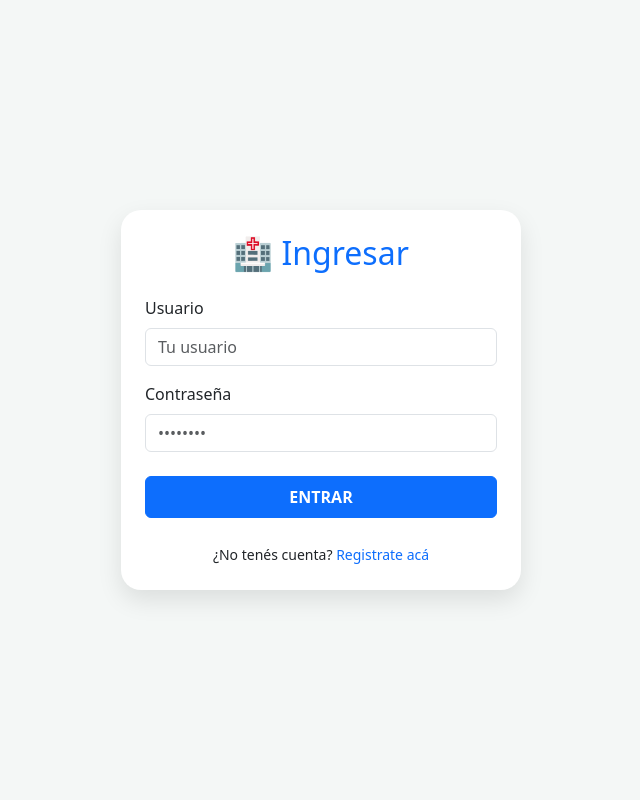
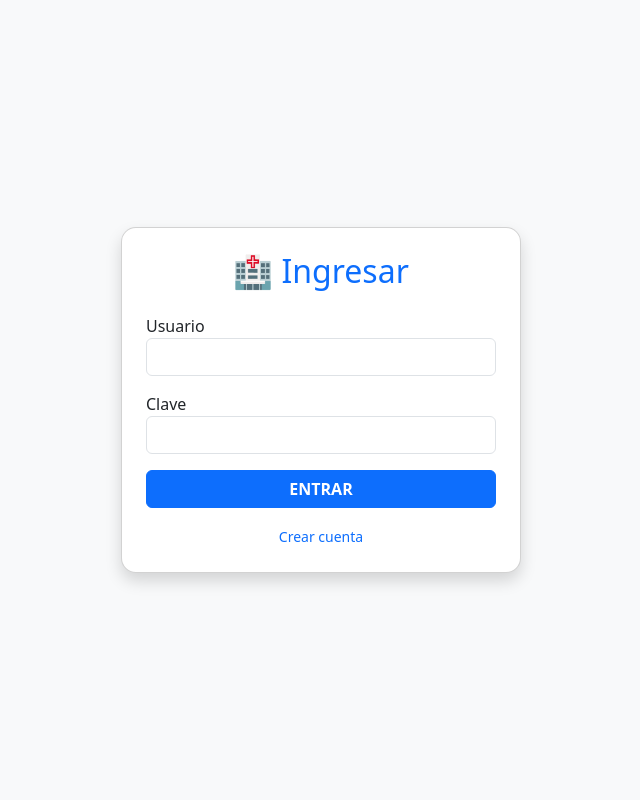
Before and after one commit to Pastormerlo/control-drenaje, a Flask app: page / in a window 1280 px wide. Shown: the whole page, without its empty margins (319-959 px from the left). Run offline with Flask 3, Linux system fonts and the light colour scheme; some libraries are stand-ins or nearby versions.

Commit message:
Add files via upload

```diff
--- a/templates/login.html
+++ b/templates/login.html
@@ -3,43 +3,32 @@
 <head>
     <meta charset="UTF-8">
     <meta name="viewport" content="width=device-width, initial-scale=1.0">
-    <title>Login - Control Salud</title>
+    <title>Login - Salud</title>
     <link href="https://cdn.jsdelivr.net/npm/bootstrap@5.3.0/dist/css/bootstrap.min.css" rel="stylesheet">
-    <style>
-        body { background: #f4f7f6; height: 100vh; display: flex; align-items: center; justify-content: center; }
-        .card { border-radius: 20px; box-shadow: 0 10px 25px rgba(0,0,0,0.1); border: none; width: 100%; max-width: 400px; }
-    </style>
+    <link rel="manifest" href="/manifest.json">
+    <meta name="theme-color" content="#0d6efd">
 </head>
-<body>
-    <div class="container p-3">
-        <div class="card p-4 mx-auto">
-            <h2 class="text-center mb-4 text-primary">🏥 Ingresar</h2>
-
+<body class="bg-light d-flex align-items-center" style="height: 100vh;">
+    <div class="container">
+        <div class="card p-4 mx-auto shadow" style="max-width: 400px; border-radius: 15px;">
+            <h2 class="text-center text-primary mb-4">🏥 Ingresar</h2>
             {% with messages = get_flashed_messages(with_categories=true) %}
-              {% if messages %}
-                {% for category, message in messages %}
-                  <div class="alert alert-{{ category }} alert-dismissible fade show" role="alert">
-                    {{ message }} <button type="button" class="btn-close" data-bs-dismiss="alert"></button>
-                  </div>
-                {% endfor %}
-              {% endif %}
+              {% if messages %}{% for c, m in messages %}
+                <div class="alert alert-{{c}} small">{{m}}</div>
+              {% endfor %}{% endif %}
             {% endwith %}
-
             <form method="POST">
-                <div class="mb-3">
-                    <label class="form-label">Usuario</label>
-                    <input type="text" name="usuario" class="form-control" required placeholder="Tu usuario">
-                </div>
-                <div class="mb-4">
-                    <label class="form-label">Contraseña</label>
-                    <input type="password" name="password" class="form-control" required placeholder="••••••••">
-                </div>
-                <button type="submit" class="btn btn-primary w-100 py-2 fw-bold">ENTRAR</button>
+                <div class="mb-3"><label>Usuario</label><input type="text" name="usuario" class="form-control" required></div>
+                <div class="mb-3"><label>Clave</label><input type="password" name="password" class="form-control" required></div>
+                <button type="submit" class="btn btn-primary w-100 fw-bold">ENTRAR</button>
             </form>
-            <div class="text-center mt-4">
-                <small>¿No tenés cuenta? <a href="{{ url_for('registro') }}" class="text-decoration-none">Registrate acá</a></small>
-            </div>
+            <div class="text-center mt-3"><a href="{{ url_for('registro') }}" class="text-decoration-none small">Crear cuenta</a></div>
         </div>
     </div>
+    <script>
+        if ('serviceWorker' in navigator) {
+            navigator.serviceWorker.register('/sw.js');
+        }
+    </script>
 </body>
 </html>
```
